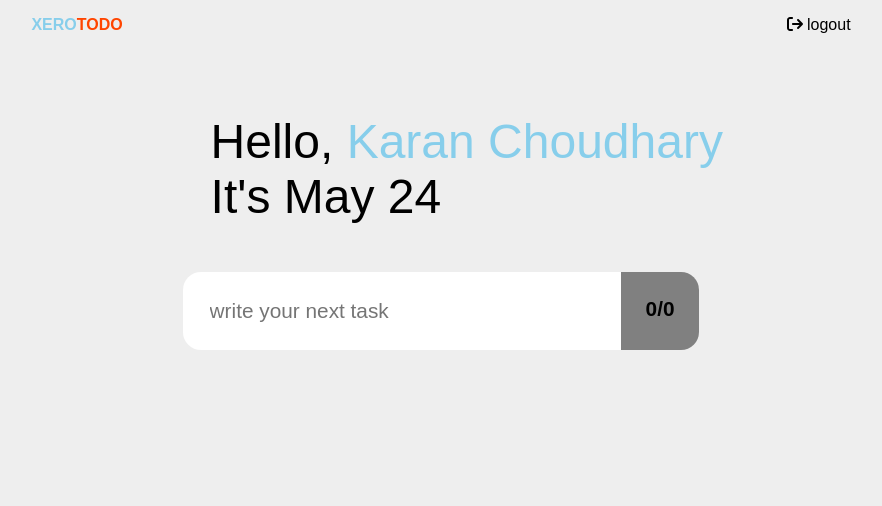
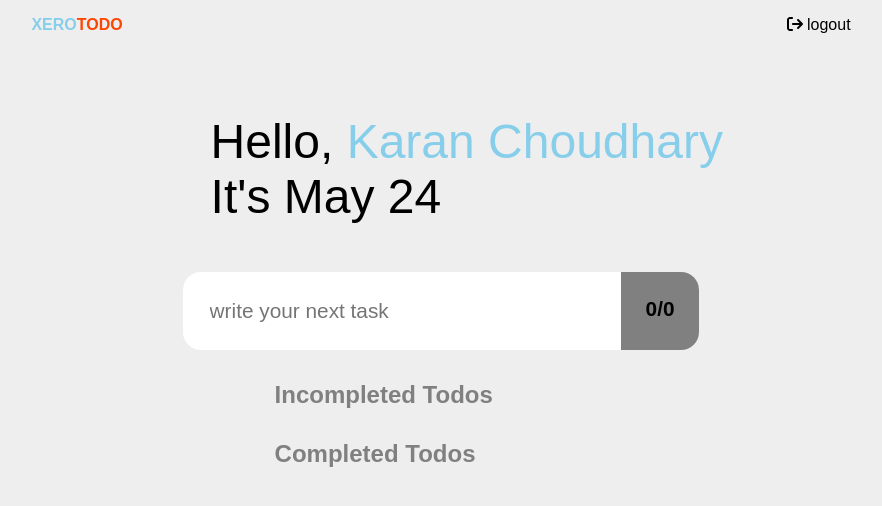
Before and after one commit to davidelisha/todo-count, a React (Vite) app: page / in a window 1280 px wide. Shown: the top 506 px of the page, without its empty margins (199-1081 px from the left). Built offline with nearby package versions, Linux system fonts and the light colour scheme; sample sign-in values are in the browser's storage.

Commit message:
Added header to the todo lists

```diff
--- a/src/components/Todo.tsx
+++ b/src/components/Todo.tsx
@@ -102,6 +102,7 @@ const Todo: React.FC<TodoProps> = () => {
           <p>{countCompletedTodos()}</p>
         </div>
       </form>
+      <div className="done">Incompleted Todos</div>
       <ul className="list">
         {todos
           .filter((todo) => !todo.completed)
@@ -158,6 +159,7 @@ const Todo: React.FC<TodoProps> = () => {
             );
           })}
       </ul>
+      <div className="done">Completed Todos</div>
       <ul className="list">
         {todos
           .filter((todo) => todo.completed)
--- a/src/index.css
+++ b/src/index.css
@@ -184,6 +184,14 @@
   justify-content: flex-end;
 }
 
+.done {
+  font-size: 1.5em;
+  font-weight: 700;
+  margin-left: 37vw;
+  margin-top: 1.3em;
+  color: gray;
+}
+
 /* AUTHENTICATION */
 
 .link {
```
